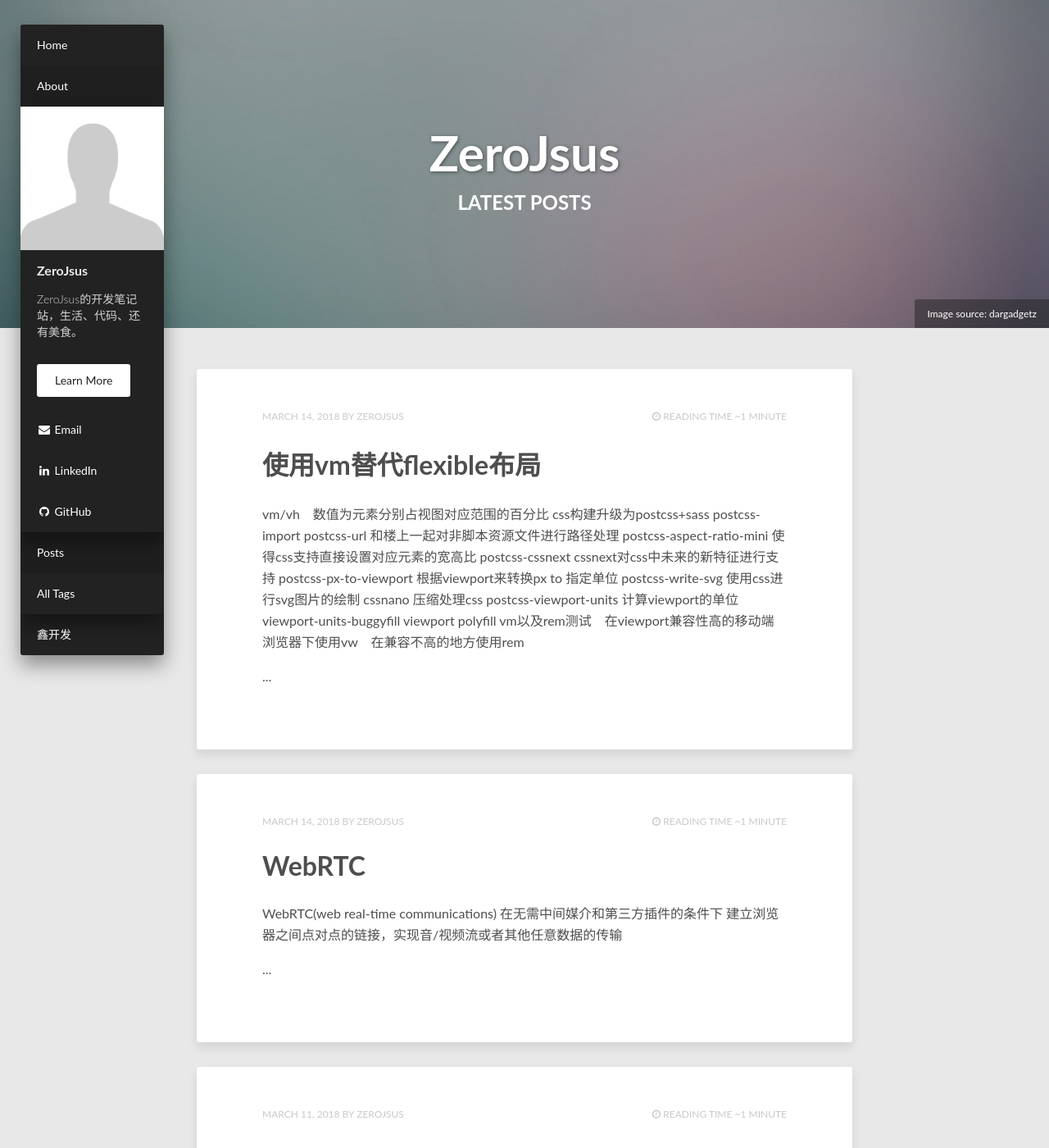
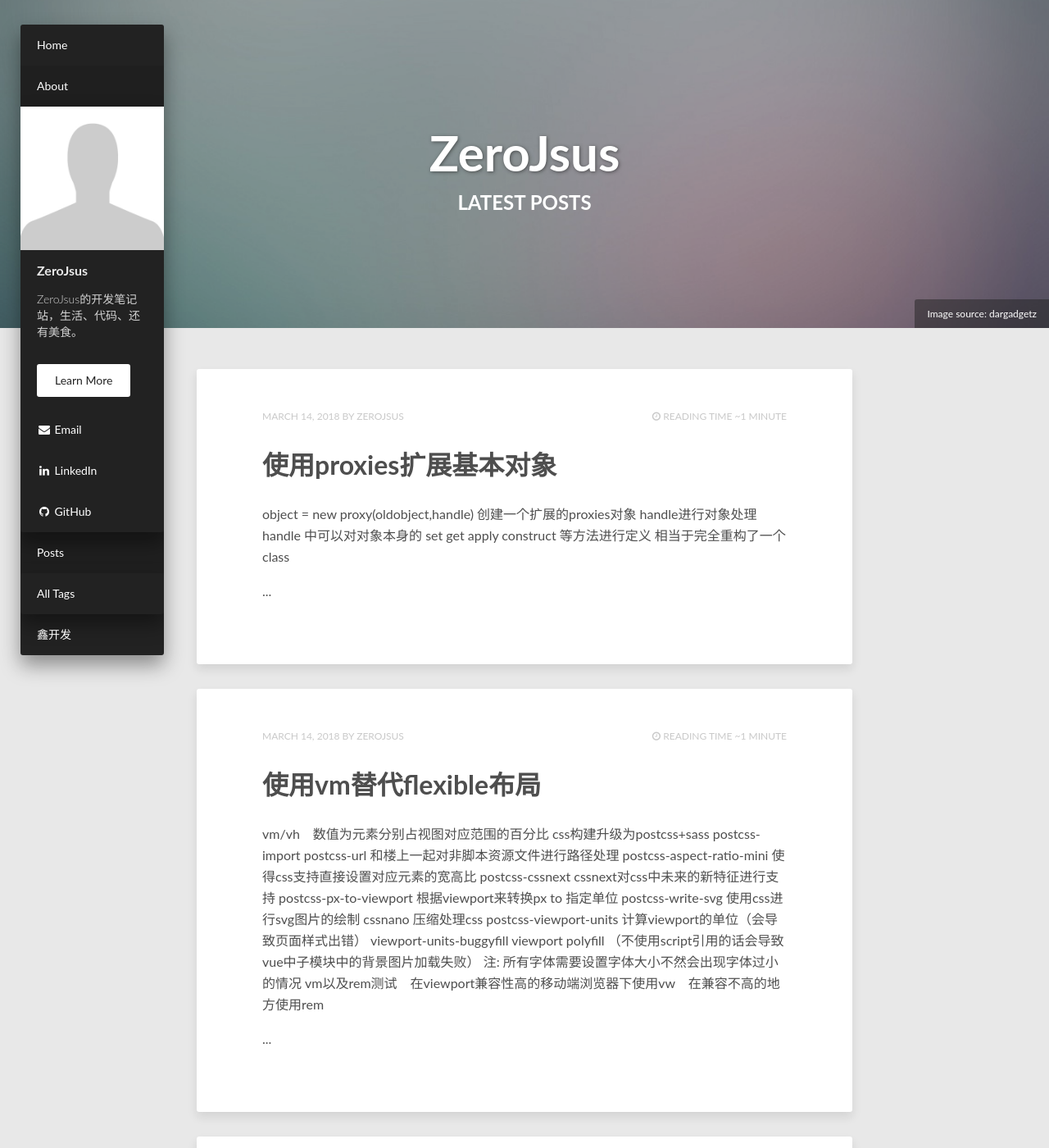
Before and after one commit to ZeroJsus/ZeroJsus.github.io, a Jekyll site: the page built from index.html, in a window 1280 px wide and 1400 px high. Shown: the whole window at 82% size. Built offline with Jekyll 4.4.1, drawn with Linux system fonts in a browser that asks for light colours; nearby versions of some CDN libraries; the list of posts is cut into pages by our own code; some of the changed text lies outside the part shown.

Commit message:
4.18 backup

```diff
--- a/_drafts/weekly2.markdown
+++ b/_drafts/weekly2.markdown
@@ -16,3 +16,5 @@ ci: Gitlab Docker+Drone
 <script>if (window.module) module = window.module;</script>
 
 使用html5获取的用户位置信息 因为国内已经将google墙了所以获取不到对应的信息 对应接口是navigator.geolocation.getCurrentPosition(succfn,errfn,option) option三个选项分别是控制精准度，查找的超时时间以及上一次获取地址的缓存有效时间
+
+jQury中的移动端适配组件库 sui build with taobao
--- a/_posts/2018-3-22-弃用flexible.markdown
+++ b/_posts/2018-3-22-弃用flexible.markdown
@@ -15,6 +15,7 @@ postcss-cssnext cssnext对css中未来的新特征进行支持
 postcss-px-to-viewport 根据viewport来转换px to 指定单位
 postcss-write-svg 使用css进行svg图片的绘制
 cssnano 压缩处理css
-postcss-viewport-units 计算viewport的单位
-viewport-units-buggyfill viewport polyfill
+postcss-viewport-units 计算viewport的单位（会导致页面样式出错）
+viewport-units-buggyfill viewport polyfill （不使用script引用的话会导致vue中子模块中的背景图片加载失败）
+注: 所有字体需要设置字体大小不然会出现字体过小的情况
 vm以及rem测试　在viewport兼容性高的移动端浏览器下使用vw　在兼容不高的地方使用rem
```
Also changed, not shown: _drafts/weekly3.markdown (added, +9 -0 lines), _posts/2018-4-20-对象扩展proxie.markdown (added, +10 -0 lines).
